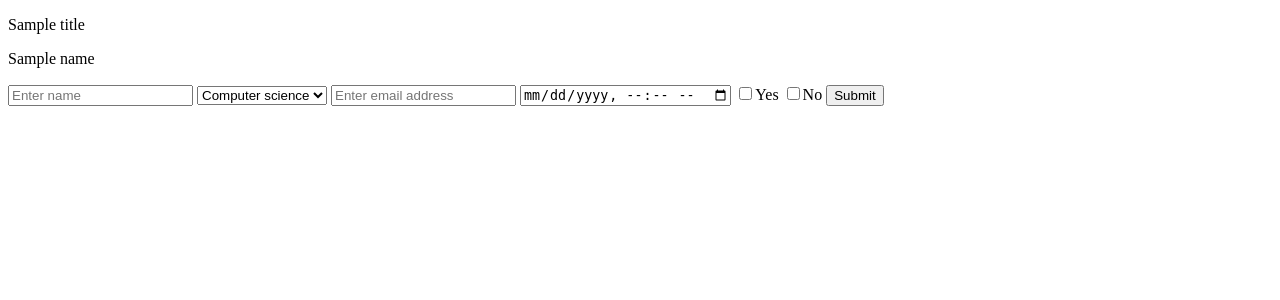
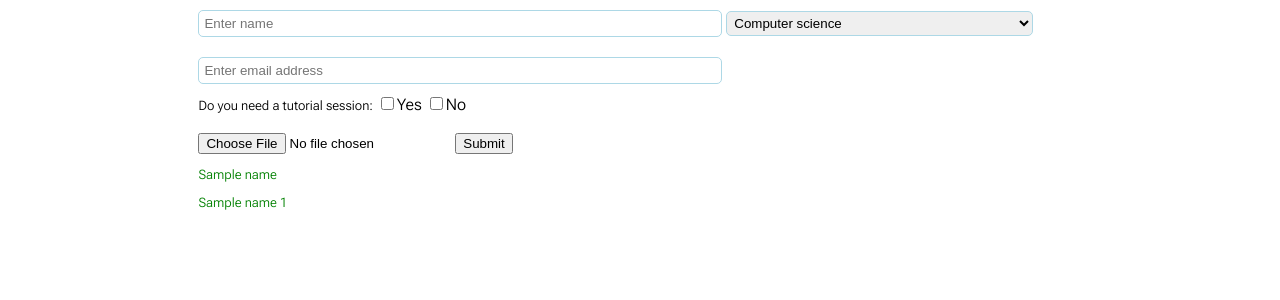
Before and after one commit to Maxw311nyimbili/Wilson_idea, a Flask app: template templates/index.html in a window 1280 px wide. Shown: the top 300 px of the page. Run offline with Flask 3, Linux system fonts and the light colour scheme; the template is opened without the code that fills it: most values are stand-ins (such as "Sample title", 1, 10 or a date in 2020).

Commit message:
Added other components

```diff
--- a/main.py
+++ b/main.py
@@ -1,8 +1,17 @@
+import base64
+
 from flask import Flask, render_template, request
-
+from werkzeug.utils import secure_filename
+import os
 import send
 
+from email.mime.base import MIMEBase
+from email.mime.multipart import MIMEMultipart
+from email.mime.text import MIMEText
+from email import encoders
+
 app = Flask(__name__)
+app.config['UPLOAD_FOLDER'] = 'static\\files'
 
 
 @app.route("/", methods=["POST", "GET"])
@@ -13,21 +22,45 @@ def form():
     elif request.method == "POST":
         name = request.form.get("name")
         email = request.form.get("email")
-        date = request.form.get("date")
         subject = request.form.get("subject")
+        file = request.files['file']
+        file.save(os.path.join(os.path.abspath(os.path.dirname(__file__)), app.config['UPLOAD_FOLDER'],
+                               secure_filename(file.filename)))
+
+        filename = f"{os.path.abspath(os.path.dirname(__file__))}\\{app.config['UPLOAD_FOLDER']}\\{secure_filename(file.filename)}"
+
+        with open(filename, "rb") as attachment:
+            content = attachment.read()
+
+        attachment_package = MIMEBase('application', 'octet-stream')
+        attachment_package.set_payload(content)
+        encoders.encode_base64(attachment_package)
+        attachment_package.add_header('Content-Disposition', "attachment; filename = " + filename)
+
+        # --------------------------------------------
+
         response = ""
         if request.form.get("yes") == "on":
-            response = response + "Student wants tutorial session"
+            date = request.form.get("date")
+            response = response + "Student wants tutorial session and would like to meet on: " \
+                       + "\n" + date.split('T')[0] + " at " + date.split('T')[1] + "via a Zoom call."
         else:
             response = response + "Student does not want tutorial session"
-        body = ""
-        body = body + "Subject: Alert, new student" + "\n" + \
-               name + "\n" + email + "\n" + date.split("T")[0] + \
-               "\n" + date.split("T")[1] + "\n" + subject + "\n" + response
 
-        send.send_email(body)
-        return render_template("index.html", name=request.form)
+        body = f"Student name: {name} \nStudent's address: {email} " \
+               f"\nSubject: {subject}\n\nNB: {response}"
+
+        msg = MIMEMultipart()
+        msg["Subject"] = "Alert, new student"
+        msg.attach(MIMEText(body, 'plain'))
+        msg.attach(attachment_package)
+        text = msg.as_string()
+
+        send.send_email(text)
+        message_1 = "Submission was successful!"
+        message2 = "The solutions will be sent to your email in space of four days"
+        return render_template("index.html", name=message_1, name_1=message2)
 
 
 if __name__ == "__main__":
-    app.run(debug=True)
+    app.run(debug=True, port=5001)
--- /dev/null
+++ b/static/css/styles.css
@@ -0,0 +1,45 @@
+@import url('https://fonts.googleapis.com/css2?family=Roboto+Flex:opsz,wght@8..144,300&display=swap');
+body{
+    box-sizing: border-box;
+    margin: 0;
+    padding: 0;
+    font-family: 'Roboto Flex', sans-serif;
+}
+form{
+    display: block;
+    width: 80%;
+    margin-left: 15.5%;
+}
+.name_area{
+    outline: none;
+    width: 50%;
+    padding: 5px;
+    border: 1px solid lightblue;
+    border-radius: 5px;
+    transition: all .2s ease-in-out;
+}
+
+/* :focus gives access to control what happens to the text area of the input bar when cliked */
+.name_area:focus{
+    border: 2px solid lightblue;
+}
+.subject_choice{
+    width: 30%;
+    padding: 3px;
+    border-radius: 5px;
+    outline: none;
+    border: 1px solid lightblue;
+}
+.subject_choice:focus{
+   border: 2px solid lightblue;
+}
+
+.first_two{
+    padding-top: 10px;
+    margin-bottom: 10px;
+}
+.request_statement{
+    padding-top: 2px;
+    margin-bottom: 1px;
+    font-size:small;
+}
--- /dev/null
+++ b/static/scripts/reflector.js
@@ -0,0 +1,9 @@
+const choose_date = document.getElementById("choose_date")
+
+function revealer() {
+    if (choose_date.style.display == "none"){
+        choose_date.style.display = "block"
+    } else if (choose_date.style.display == "block"){
+        choose_date.style.display = "none"
+    }
+  }
--- a/templates/index.html
+++ b/templates/index.html
@@ -2,24 +2,44 @@
 <html lang="en">
 <head>
     <meta charset="UTF-8">
+    <link rel="stylesheet" href="{{url_for('static', filename='css/styles.css')}}">
+    <script type="text/javascript" src="{{url_for('static', filename='scripts/reflector.js')}}" defer></script>
     <title>Title</title>
 </head>
 <body>
-<p>{{title}}</p>
-<p>{{name}}</p>
-    <form name="passdata" action="." method="post">
-            <input type="text" placeholder="Enter name" name="name">
-            <select name="subject" id="cars">
+
+    <form class="form" name="passdata" action="." method="post" enctype="multipart/form-data">
+
+        <div class="first_two">
+            <input class="name_area" type="text" placeholder="Enter name" name="name">
+            <select class="subject_choice" name="subject" id="cars">
                 <option value="computer science">Computer science</option>
                 <option value="Math level 1"> Math level 1</option>
                 <option value="Math level 2">Math level 2</option>
                 <option value="Physics">Physics</option>
               </select>
-            <input type="text" placeholder="Enter email address" name="email">
-            <input type="datetime-local" name="date" id="s">
-        <input type="checkbox" name="yes" id="">Yes
-        <input type="checkbox" name="no" id="fg">No
-          <input type="submit" name="submit" id="nm">
-        </form>
+        </div>
+
+        <div class="first_two">
+            <input class="name_area" type="text" placeholder="Enter email address" name="email">
+        </div>
+
+        <div>
+            <label style="font-size: small;">Do you need a tutorial session:</label>
+            <input type="checkbox" name="yes" id="green_indicator" onclick="revealer()" >Yes
+            <input type="checkbox" name="no" id="fg">No <br>
+        </div>
+
+        <div style="display: none;" id="choose_date">
+            <p class="request_statement">When would you like to meet:</p>
+            <input class="subject_choice "  type="datetime-local" name="date">
+        </div>
+        <br>
+
+        <input type="file" name="file">
+        <input type="submit" name="submit" id="##" >
+        <p style="font-size: small; color: green;">{{name}}</p>
+        <p style="font-size: small; color: green;">{{name_1}}</p>
+    </form>
     </body>
 </html>
```
Also changed, not shown: README.md (added), 1 other file.
